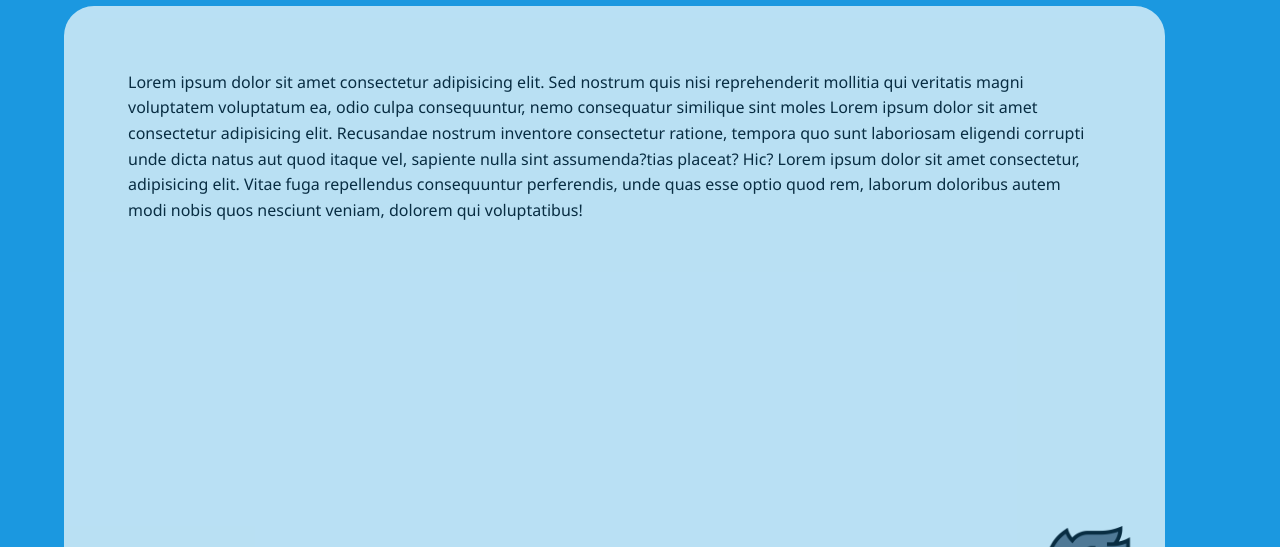
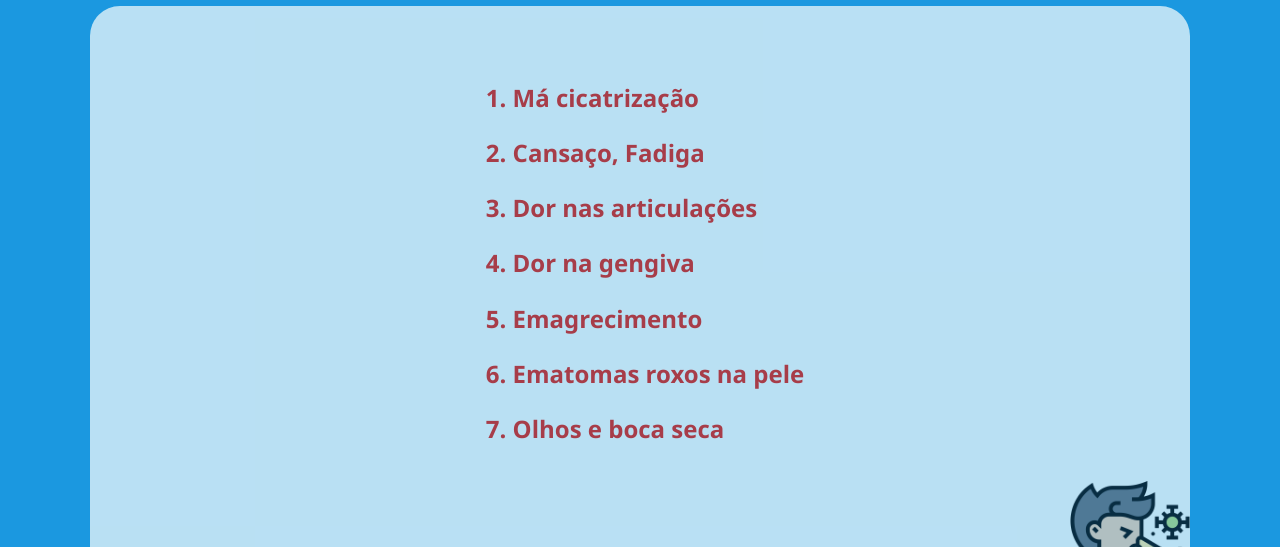
Before and after one commit to Marcos-Allan/escorbuto, a plain HTML site: page index.html in a window 1280 px wide. Shown: the part 999-1546 px from the top of the page. Drawn offline with Linux system fonts and the light colour scheme.

Commit message:
melhorei estilo e adicionei conteudo
Melhorei o estilo e adicionei conteudo a pagina de sintomas

```diff
--- a/css/main.css
+++ b/css/main.css
@@ -8,13 +8,21 @@ main {
     width: 100vw;
     background-color: #1B98E0;
     position: relative;
+    display: flex;
+    justify-content: center;
+    align-items: center;
+    flex-direction: column;
 }
 
 main > section.tTotal{
     overflow: hidden;
-    width: 10v0w;
+    width: 100vw;
     height: 100vh;
     position: relative;
+    display: flex;
+    justify-content: center;
+    align-items: center;
+    flex-direction: column;
 }
 
 main > section.tTotal > h1 {
@@ -48,10 +56,37 @@ main > section.tTotal > section.text{
     margin-bottom: 19%;
 }
 
+main > section.tTotal > section > p::-webkit-scrollbar{
+    width: 3px;
+}
+
+main > section.tTotal > section > p::-webkit-scrollbar-thumb{
+    background-color: #1B98E0;
+}
+
+main > section.tTotal > section{
+    display: flex;
+    justify-content: center;
+}
+
 main > section.tTotal > section > p{
     width: 100%;
     height: 70%;
     overflow: scroll;
+}
+main > section.tTotal > section > ol{
+    columns: 1;
+    padding-left: 10px;
+    list-style: inside numbers;
+}
+
+main > section.tTotal > section > ol > li{
+    font-size: 1.5em;
+    line-height: 2.3em;
+    text-align: start;
+    font-weight: bolder;
+    color: #E3170A;
+    width: 100%;
 }
 
 main > section.tTotal > section > img.icon-page {
--- a/index.html
+++ b/index.html
@@ -21,7 +21,15 @@
             <section class="text" style="margin-bottom: 0;">
                 <img class="icon-page" src="img/sneeze.png" alt="icone de um marinheiro" style="right: 0%; width: 120px">
                 <img class="icon-page" src="img/sneeze (1).png" alt="icone de um marinheiro" style="left: 0%; width: 120px;">
-                <p>Lorem ipsum dolor sit amet consectetur adipisicing elit. Sed nostrum quis nisi reprehenderit mollitia qui veritatis magni voluptatem voluptatum ea, odio culpa consequuntur, nemo consequatur similique sint moles Lorem ipsum dolor sit amet consectetur adipisicing elit. Recusandae nostrum inventore consectetur ratione, tempora quo sunt laboriosam eligendi corrupti unde dicta natus aut quod itaque vel, sapiente nulla sint assumenda?tias placeat? Hic? Lorem ipsum dolor sit amet consectetur, adipisicing elit. Vitae fuga repellendus consequuntur perferendis, unde quas esse optio quod rem, laborum doloribus autem modi nobis quos nesciunt veniam, dolorem qui voluptatibus!</p>
+                <ol>
+                    <li>Má cicatrização</li>
+                    <li>Cansaço, Fadiga</li>
+                    <li>Dor nas articulações</li>
+                    <li>Dor na gengiva</li>
+                    <li>Emagrecimento</li>
+                    <li>Ematomas roxos na pele</li>
+                    <li>Olhos e boca seca</li>
+                </ol>
             </section>
         </section>
     </main>
```
